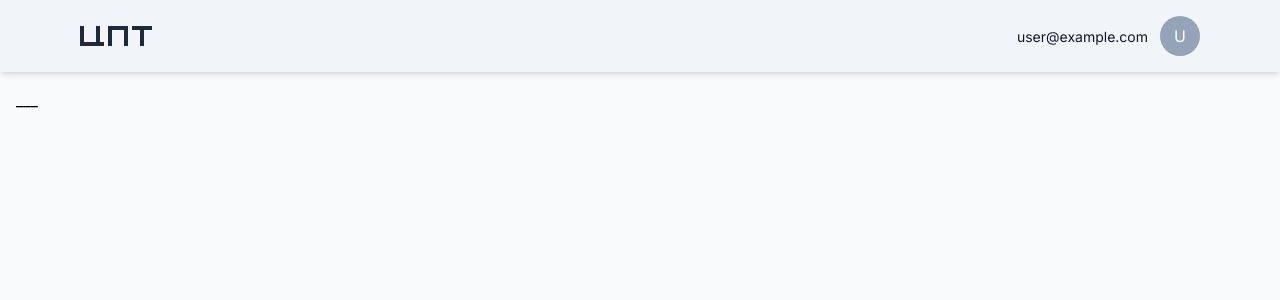
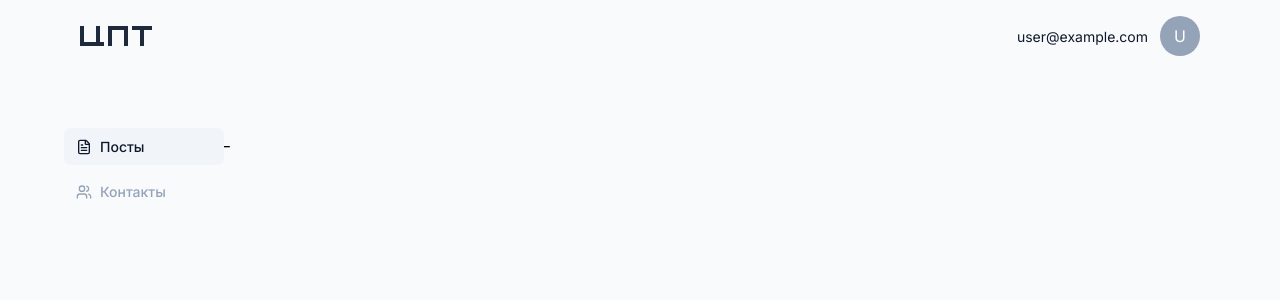
Before and after one commit to Forest-m4/site_cpt, a React (Vite) app: page /posts in a window 1280 px wide. Shown: the top 300 px of the page. Built offline with nearby package versions, Linux system fonts and the light colour scheme.

Commit message:
Добавлен sidebar

```diff
--- a/src/Feature/Header/index.tsx
+++ b/src/Feature/Header/index.tsx
@@ -9,7 +9,7 @@ interface HeaderProps {
 
 const Header: React.FC<HeaderProps> = ({ email, avatarUrl }) => {
   return (
-    <header className="w-full flex items-center justify-between px-20 py-4 bg-back shadow-md">
+    <header className="w-full flex items-center justify-between px-20 py-4">
       <HeaderLogo />
 
       <HeaderUser email={email} avatarUrl={avatarUrl} />
--- /dev/null
+++ b/src/Feature/Sidebar/index.tsx
@@ -0,0 +1,26 @@
+import React, { useState } from "react";
+import SidebarItem from "../../components/layout/SidebarItem";
+import { FileText, Users } from "lucide-react";
+
+const Sidebar: React.FC = () => {
+  const [activeItem, setActiveItem] = useState<"posts" | "contacts">("posts");
+
+  return (
+    <aside className="fixed top-[128px] left-12 h-[calc(100vh-72px)] w-48 flex flex-col gap-2 px-4">
+      <SidebarItem
+        icon={FileText}
+        label="Посты"
+        active={activeItem === "posts"}
+        onClick={() => setActiveItem("posts")}
+      />
+      <SidebarItem
+        icon={Users}
+        label="Контакты"
+        active={activeItem === "contacts"}
+        onClick={() => setActiveItem("contacts")}
+      />
+    </aside>
+  );
+};
+
+export default Sidebar;
--- /dev/null
+++ b/src/components/layout/SidebarIcon/index.tsx
@@ -0,0 +1,12 @@
+import React from "react";
+import { LucideIcon } from "lucide-react";
+
+interface SidebarIconProps {
+  Icon: LucideIcon;
+}
+
+const SidebarIcon: React.FC<SidebarIconProps> = ({ Icon }) => {
+  return <Icon className="w-4 h-4" />;
+};
+
+export default SidebarIcon;
--- /dev/null
+++ b/src/components/layout/SidebarItem/index.tsx
@@ -0,0 +1,40 @@
+import React from "react";
+import Typography from "../../ui/Typography";
+
+interface SidebarItemProps {
+  // eslint-disable-next-line @typescript-eslint/no-explicit-any
+  icon: React.ComponentType<any>; // компонент иконки
+  label: string;
+  onClick?: () => void;
+  active?: boolean;
+}
+
+const SidebarItem: React.FC<SidebarItemProps> = ({
+  icon: Icon,
+  label,
+  onClick,
+  active,
+}) => {
+  return (
+    <button
+      onClick={onClick}
+      className={`flex items-center gap-2 px-3 py-2 rounded-md transition-colors duration-200 ${
+        active ? "bg-back" : "hover:bg-[#F1F5F9]"
+      }`}
+    >
+      <Icon
+        className={`w-4 h-4 transition-colors duration-200 ${
+          active ? "text-primary" : "text-muted"
+        }`}
+      />
+      <Typography
+        variant="subtitle-medium"
+        color={active ? "primary" : "muted"}
+      >
+        {label}
+      </Typography>
+    </button>
+  );
+};
+
+export default SidebarItem;
--- a/src/pages/Posts/index.tsx
+++ b/src/pages/Posts/index.tsx
@@ -1,6 +1,7 @@
 import React from "react";
 import { useLocation } from "react-router-dom";
 import Header from "../../Feature/Header";
+import Sidebar from "../../Feature/Sidebar";
 
 const Posts: React.FC = () => {
   const location = useLocation();
@@ -10,7 +11,8 @@ const Posts: React.FC = () => {
     <div className="min-h-screen bg-[#F8FAFC]">
       <Header email={userEmail} />
 
-      <main className="p-4">___</main>
+      <Sidebar />
+      <main className="ml-48 mt-10 p-4">___</main>
     </div>
   );
 };
```
Also changed, not shown: 1 other file (tests, documents, lock files or other folders).
